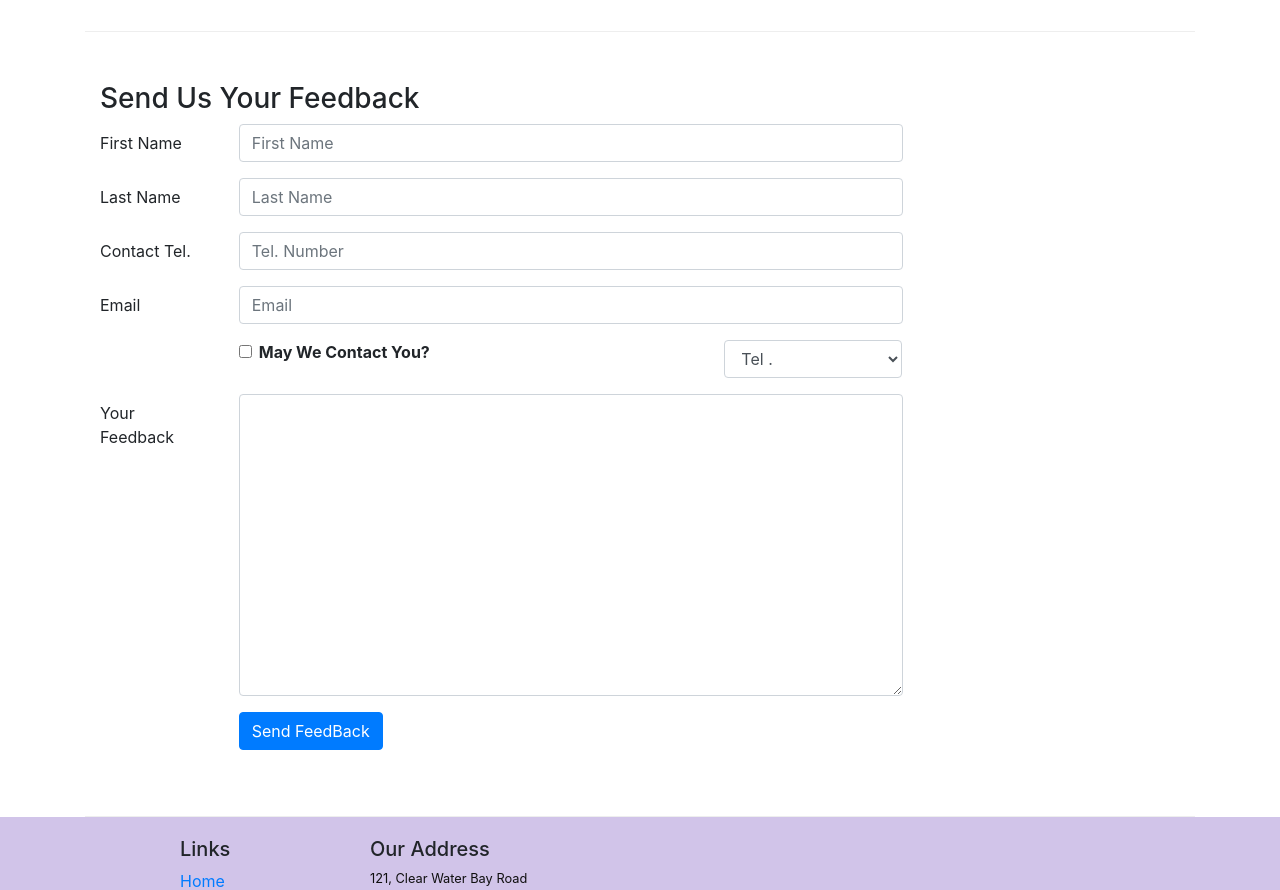
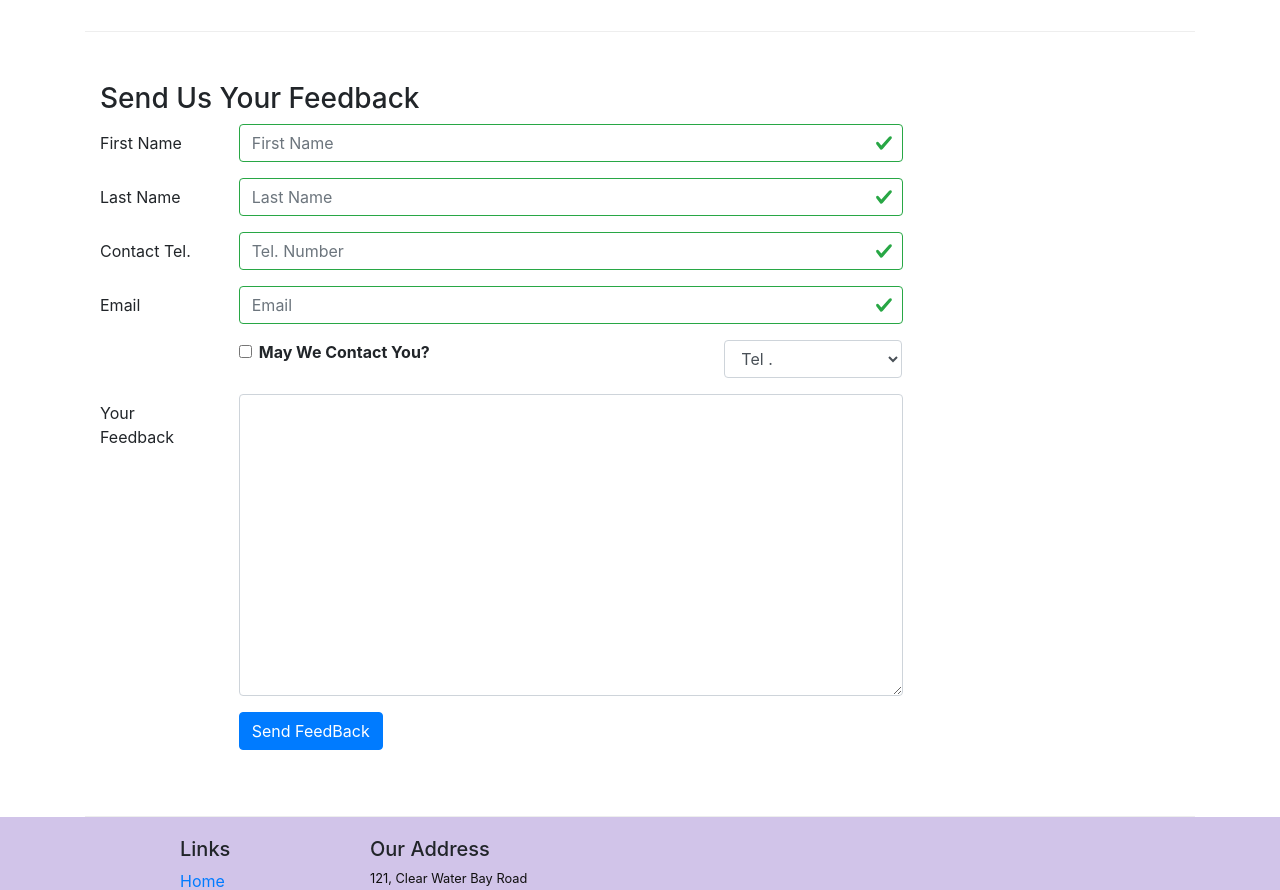
Before and after one commit to Mahmoud-Ahmed126/Front-End-Web-Development-with-React, a React (Create React App) app: page /contactus in a window 1280 px wide. Shown: the part 840-1730 px from the top of the page. Built offline with nearby package versions, Linux system fonts and the light colour scheme.

Commit message:
control form validation

```diff
--- a/src/components/ContactComponent.js
+++ b/src/components/ContactComponent.js
@@ -1,5 +1,5 @@
 import React, { Component } from 'react';
-import { Breadcrumb, BreadcrumbItem, Button, Form, FormGroup, Label, Input, Col  } from 'reactstrap';
+import { Breadcrumb, BreadcrumbItem, Button, Form, FormGroup, Label, Input, Col, Row, FormFeedback  } from 'reactstrap';
 import { Link } from 'react-router-dom';
 
 class Contact extends Component {
@@ -13,10 +13,17 @@ class Contact extends Component {
             email: '',
             agree: false,
             contactType: 'Tel.',
-            message: ''
+            message: '',
+            touched: {
+                firstname : false,
+                lastname : false,
+                telnum : false,
+                email : false,
+            }
         }
         this.handleSubmit = this.handleSubmit.bind(this);
         this.handleInputChange = this.handleInputChange.bind(this);
+        this.handleBlur = this.handleBlur.bind(this);
     }
     handleInputChange(event)
     {
@@ -34,8 +41,41 @@ class Contact extends Component {
         alert("Current State is : " + JSON.stringify(this.state));
         event.preventDefault();
     }
+    handleBlur = (field) => (evt) =>  {
+        this.setState({
+            touched : { ...this.state.touched, [field] : true}
+        })
+    }
+    validate( firstname, lastname, telnum, email)
+    {
+        const errors = {
+            firstname: '',
+            lastname: '',
+            telnum: '',
+            email: ''
+        };
+        if(this.state.touched.firstname && firstname.length < 3)
+            errors.firstname = 'First Name Should be greater than or equal 3 characters';
+        else if(this.state.touched.firstname && firstname.length > 10)
+            errors.firstname = 'First Name Should be less than or equal 10 characters';
+
+        if(this.state.touched.lastname && lastname.length < 3)
+            errors.lastname = 'Last Name Should be greater than or equal 3 characters';
+        else if(this.state.touched.lastname && lastname.length > 10)
+            errors.lastname = 'Last Name Should be less than or equal 10 characters';
+
+        const reg = /^\d+$/;
+        if(this.state.touched.telnum && !reg.test(telnum))
+           errors.telnum = 'Tel. Number Should be only Numbers';
+
+        if(this.state.touched.email && email.split('').filter( x => x === '@').length !== 1 )
+           errors.email = 'Email Should Contain a @';
+
+        return errors;
+    }
     render()
     {
+        const errors = this.validate(this.state.firstname,this.state.lastname,this.state.telnum,this.state.email);
         return(
             <div className="container">
                    <div className="row">
@@ -84,28 +124,48 @@ class Contact extends Component {
                                 <Label htmlfor="firstname" md={2} >First Name</Label>
                                    <Col md={10}>
                                     <Input type="text" id="firstname" name="firstname" placeholder="First Name"
-                                    value={this.state.firstname} onChange={ this.handleInputChange }/>
+                                    value={this.state.firstname}
+                                    valid={errors.firstname === ''}
+                                    invalid={errors.firstname !== ''}
+                                    onBlur={this.handleBlur('firstname')}
+                                    onChange={ this.handleInputChange }/>
+                                    <FormFeedback>{errors.firstname}</FormFeedback>
                                    </Col>
                             </FormGroup>
                             <FormGroup row>
                                 <Label htmlfor="lastname" md={2} >Last Name</Label>
                                    <Col md={10}>
                                     <Input type="text" id="lastname" name="lastname" placeholder="Last Name"
-                                    value={this.state.lastname} onChange={ this.handleInputChange }/>
+                                    value={this.state.lastname}
+                                    valid={errors.lastname === ''}
+                                    invalid={errors.lastname !== ''}
+                                    onBlur={this.handleBlur('lastname')}
+                                    onChange={ this.handleInputChange }/>
+                                    <FormFeedback>{errors.lastname}</FormFeedback>
                                    </Col>
                             </FormGroup>
                             <FormGroup row>
                                 <Label htmlfor="telnum" md={2} >Contact Tel.</Label>
                                    <Col md={10}>
                                     <Input type="tel" id="telnum" name="telnum" placeholder="Tel. Number"
-                                    value={this.state.telnum} onChange={ this.handleInputChange }/>
+                                    value={this.state.telnum}
+                                    valid={errors.telnum === ''}
+                                    invalid={errors.telnum !== ''}
+                                    onBlur={this.handleBlur('telnum')}
+                                    onChange={ this.handleInputChange }/>
+                                     <FormFeedback>{errors.telnum}</FormFeedback>
                                    </Col>
                             </FormGroup>
                             <FormGroup row>
                                 <Label htmlfor="email" md={2} >Email</Label>
                                    <Col md={10}>
                                     <Input type="email" id="email" name="email" placeholder="Email"
-                                    value={this.state.email} onChange={ this.handleInputChange }/>
+                                    value={this.state.email}
+                                    valid={errors.email === ''}
+                                    invalid={errors.email !== ''}
+                                    onBlur={this.handleBlur('email')}
+                                    onChange={ this.handleInputChange }/>
+                                     <FormFeedback>{errors.email}</FormFeedback>
                                    </Col>
                             </FormGroup>
                             <FormGroup row>
```
